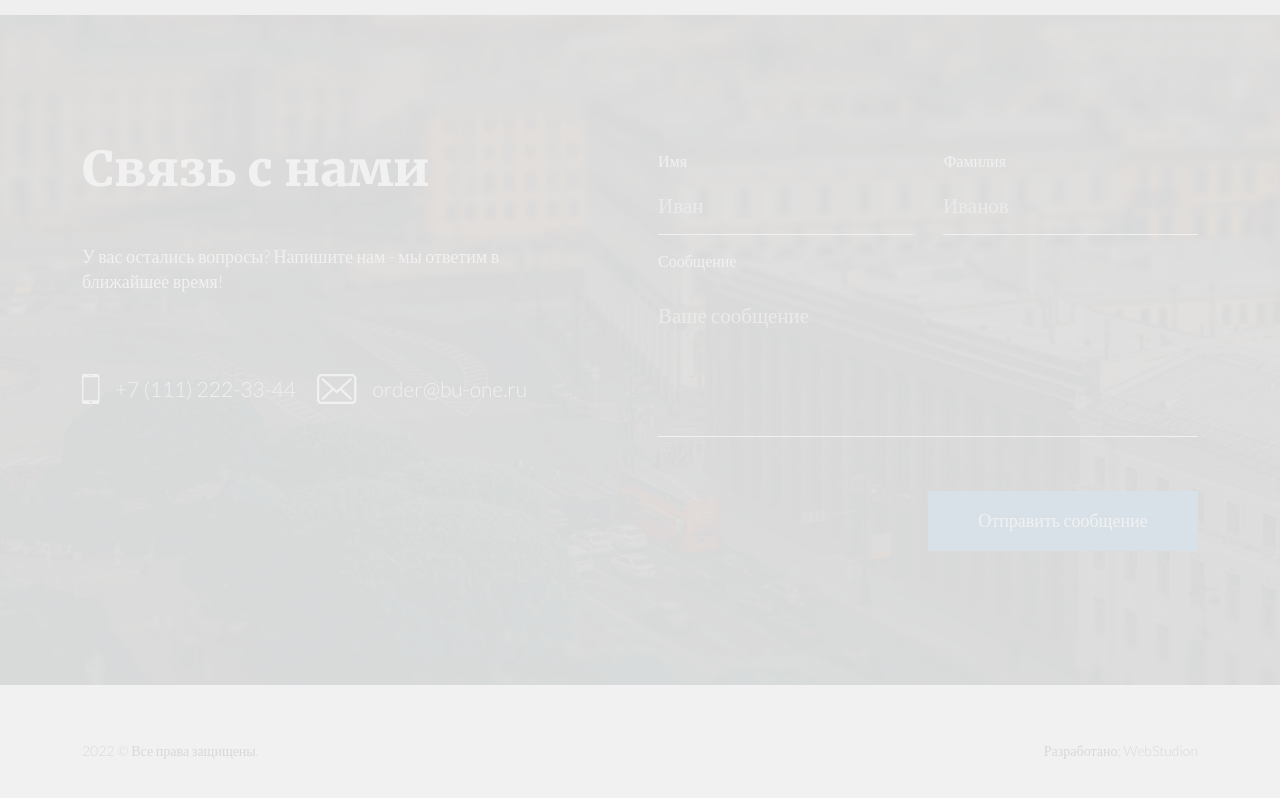
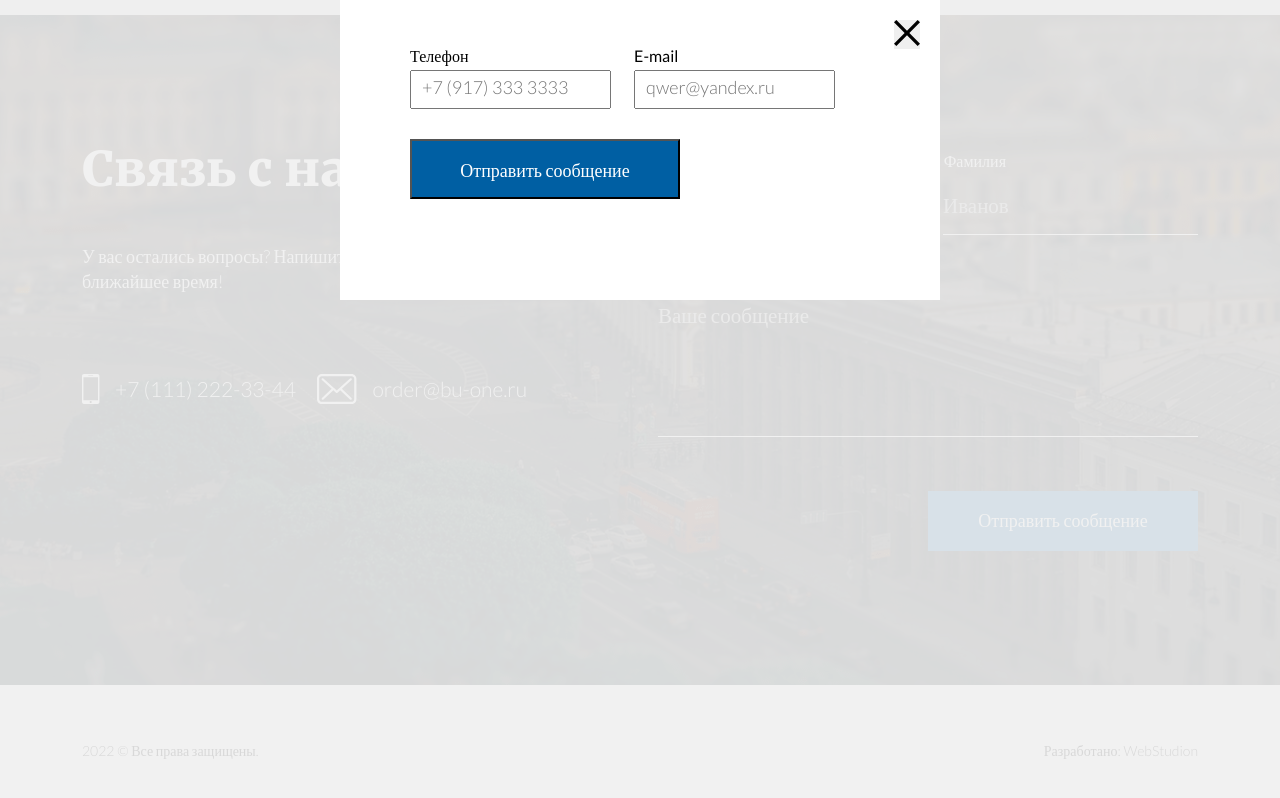
Before and after one commit to yuriiparfenov/some_adaptive, a plain HTML site: page about.html in a window 1280 px wide. Both pictures are taken after a click on the link "Отправить сообщение". Shown: the part 1791-2589 px from the top of the page. Drawn offline with Linux system fonts and the light colour scheme.

Commit message:
мелкие исправления

```diff
--- a/js/index.js
+++ b/js/index.js
@@ -76,6 +76,7 @@ emailInput.addEventListener('input', onInput);
 formButtonSubmit.addEventListener('click', (e) => {
   e.preventDefault();
   if (telInput.value.length === 17 && emailFlag) {
+    modalForm.classList.add('visually-hidden');
     alert('Form sucsess submit');
   }
 })
--- a/styles/styles.css
+++ b/styles/styles.css
@@ -1097,8 +1097,8 @@ svg {
   padding: 0;
   padding-left: 70px;
   padding-right: 70px;
-  position: relative;
-  margin-top: 90%;
+  position: fixed;
+  margin-top: 40px;
 }
 
 .modal-close {
```
Also changed, not shown: index.html (+1 -1 lines).
